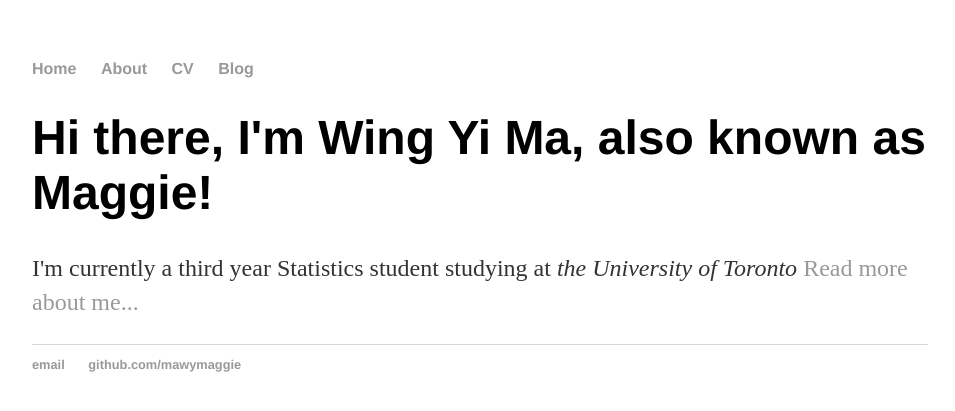
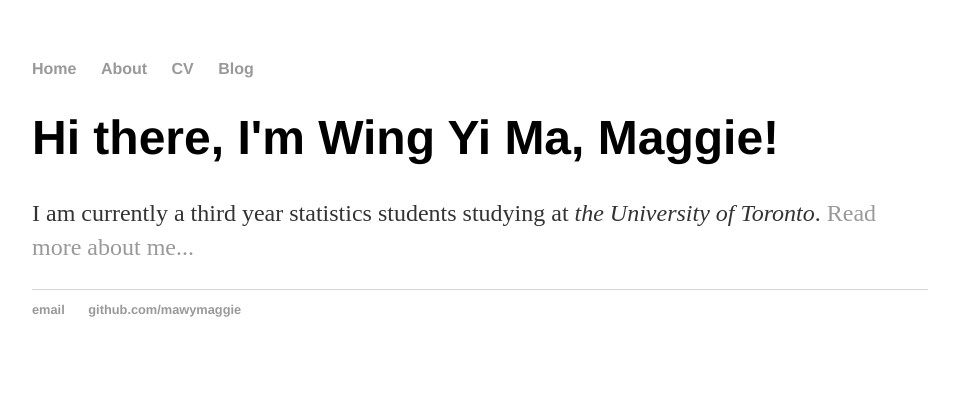
Before and after one commit to mawymaggie/mawymaggie.github.io, a Jekyll site: the page built from index.html, in a window 1280 px wide. Shown: the top 411 px of the page, without its empty margins (160-1115 px from the left). Built offline with Jekyll 4.4.1, drawn with Linux system fonts in a browser that asks for light colours.

Commit message:
Update index.html
changed to follow default layout

```diff
--- a/index.html
+++ b/index.html
@@ -1,30 +1,8 @@
-<!DOCTYPE html>
-<html>
-	<head>
-		<title>Wing Yi Ma</title>
-		<!-- link to main stylesheet -->
-		<link rel="stylesheet" type="text/css" href="/css/main.css">
-	</head>
-	<body>
-		<nav>
-    		<ul>
-        		<li><a href="/">Home</a></li>
-	        	<li><a href="/about">About</a></li>
-        		<li><a href="/cv">CV</a></li>
-        		<li><a href="/blog">Blog</a></li>
-    		</ul>
-		</nav>
-		<div class="container">
-    		<div class="blurb">
-        		<h1>Hi there, I'm Wing Yi Ma, also known as Maggie!</h1>
-				<p>I'm currently a third year Statistics student studying at <em>the University of Toronto</em> <a href="/about">Read more about me...</a></p>
-    		</div><!-- /.blurb -->
-		</div><!-- /.container -->
-		<footer>
-    		<ul>
-        		<li><a href="mailto:mawymaggie.ma@mail.utoronto.ca">email</a></li>
-        		<li><a href="https://github.com/mawymaggie">github.com/mawymaggie</a></li>
-			</ul>
-		</footer>
-	</body>
-</html>
+---
+layout: default
+title: Wing Yi Ma's personal website
+---
+<div class="blurb">
+	<h1>Hi there, I'm Wing Yi Ma, Maggie!</h1>
+	<p>I am currently a third year statistics students studying at <em>the University of Toronto</em>. <a href="/about">Read more about me...</a></p>
+</div><!-- /.blurb -->
```
